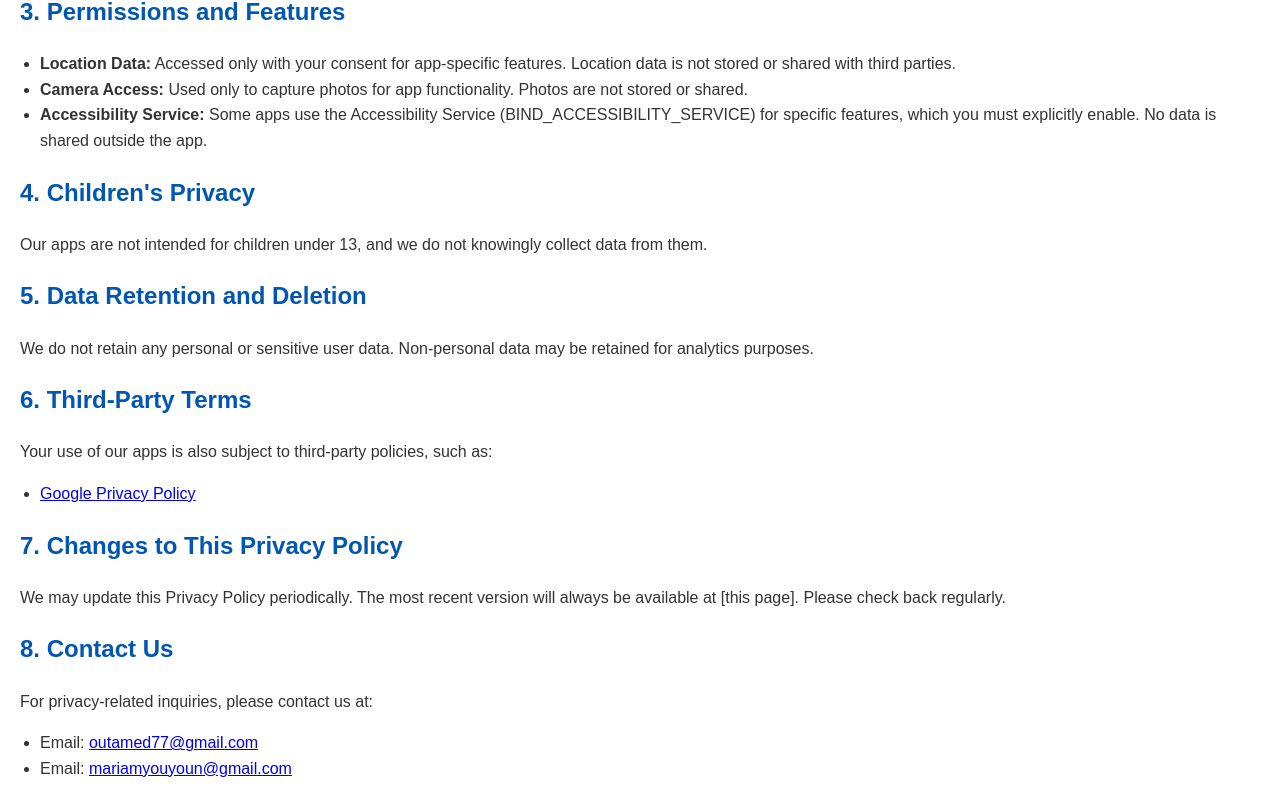
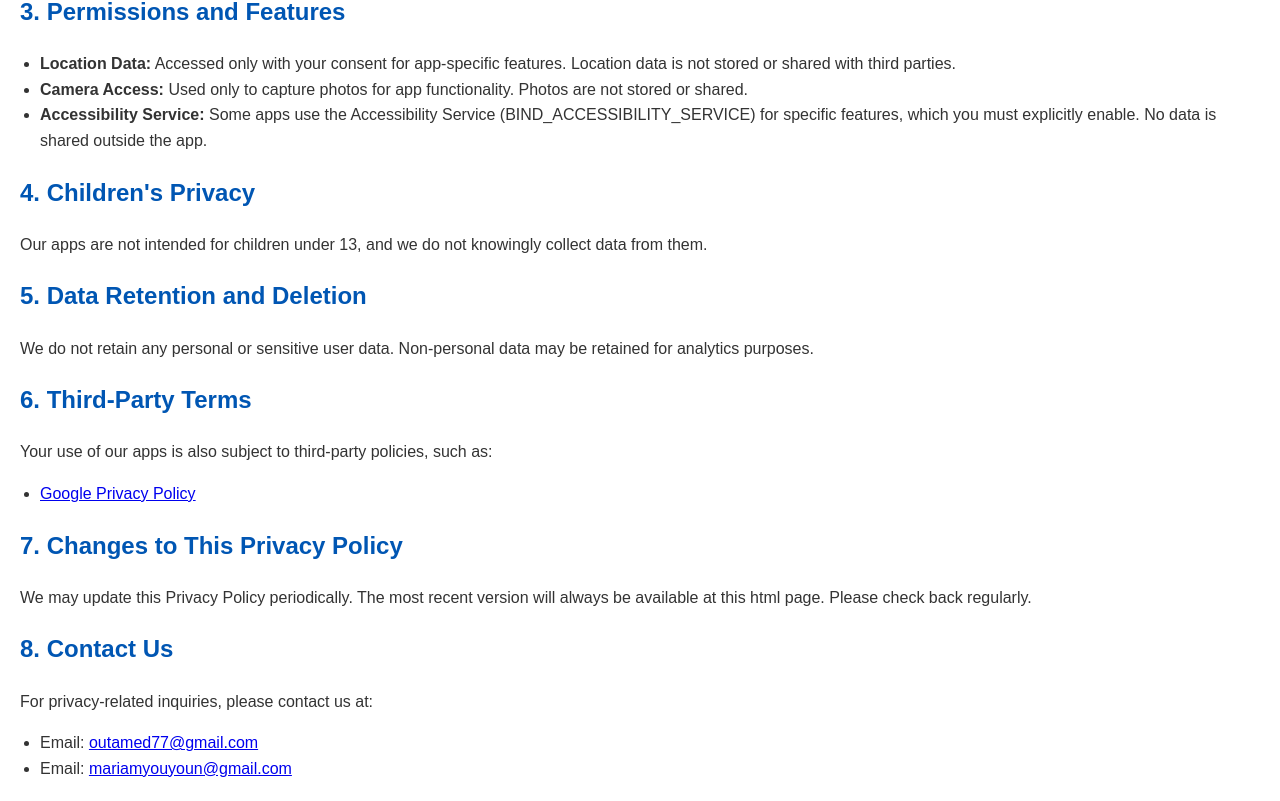
Before and after one commit to outa2020/Apps-Outa, a plain HTML site: page privacy-policy.html in a window 1280 px wide. Shown: the part 718-1519 px from the top of the page. Drawn offline with Linux system fonts and the light colour scheme.

```diff
--- a/privacy-policy.html
+++ b/privacy-policy.html
@@ -65,7 +65,7 @@
     </ul>
 
     <h2>7. Changes to This Privacy Policy</h2>
-    <p>We may update this Privacy Policy periodically. The most recent version will always be available at [this page]. Please check back regularly.</p>
+    <p>We may update this Privacy Policy periodically. The most recent version will always be available at this html page. Please check back regularly.</p>
 
     <h2>8. Contact Us</h2>
     <p>For privacy-related inquiries, please contact us at:</p>
```
